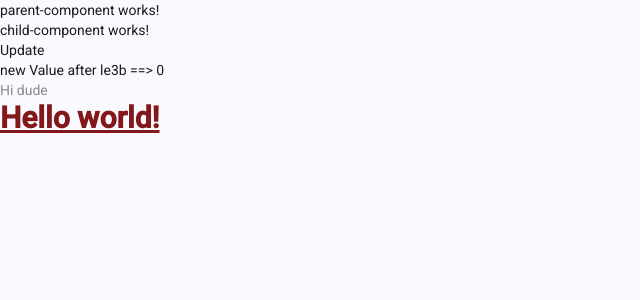
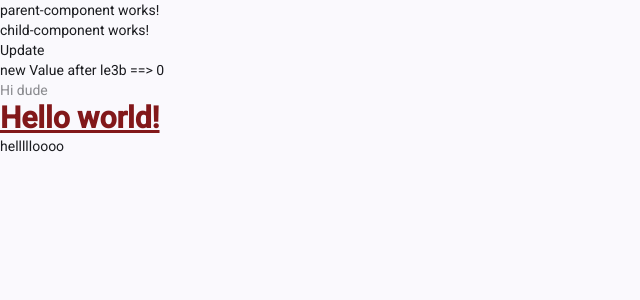
Before and after one commit to MuhamedAbdelgalil/CI-cd-tut, an Angular app: page / in a window 1280 px wide. Shown: the top 300 px of the page, without its empty margins (0-640 px from the left). Built offline with nearby package versions, Linux system fonts and the light colour scheme.

Commit message:
app.html

```diff
--- a/src/app/app.html
+++ b/src/app/app.html
@@ -1,2 +1,5 @@
 <app-parent-component> </app-parent-component>
 <router-outlet></router-outlet>
+<div>
+  hellllloooo
+</div>
```
